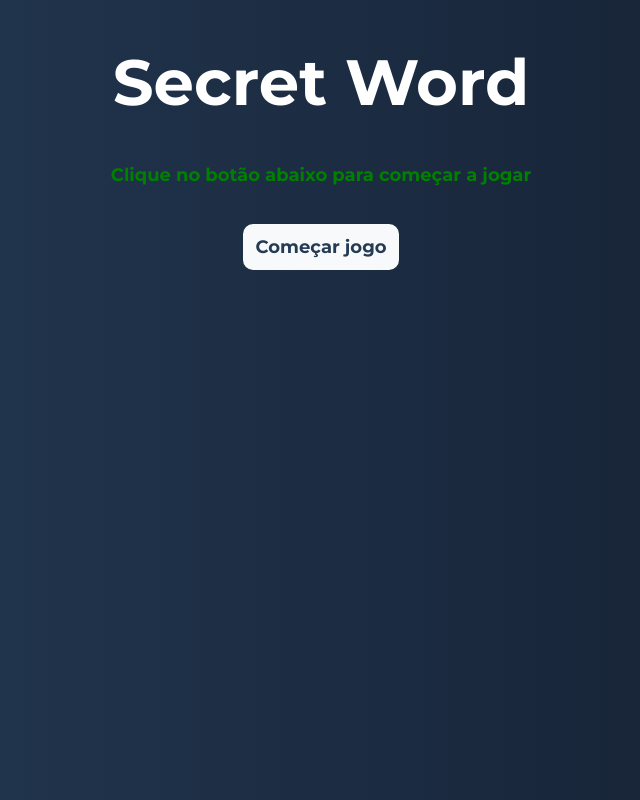
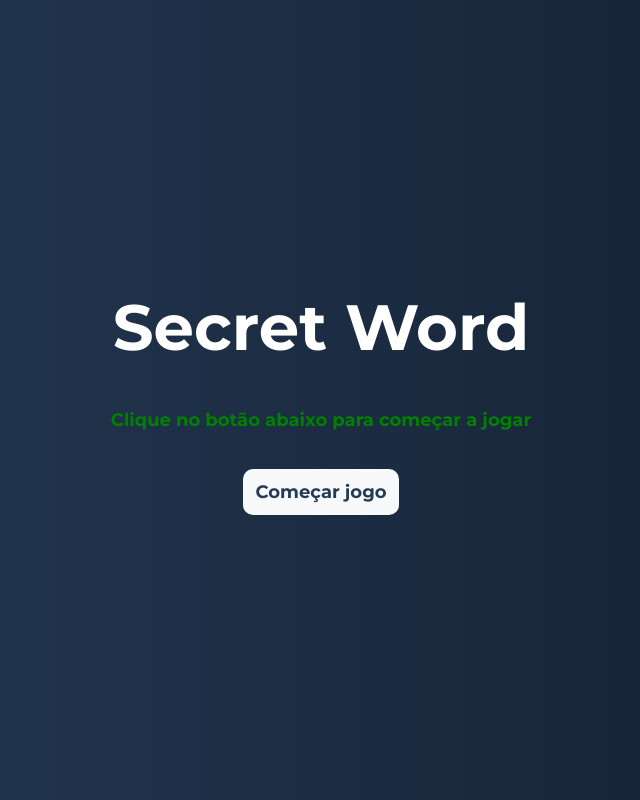
Before and after one commit to kauanzin222/Projeto-SecretWord, a React (Vite) app in the folder SecretWord/: page / in a window 1280 px wide. Shown: the whole page, without its empty margins (319-959 px from the left). Built offline with nearby package versions, Linux system fonts and the light colour scheme.

Commit message:
Criando uma classe CSS para subtítulo e add mais algumas estilizações para o body

```diff
--- a/SecretWord/src/components/TelaInicial.jsx
+++ b/SecretWord/src/components/TelaInicial.jsx
@@ -1,10 +1,11 @@
 import React from 'react'
+import styles from './TelaInicial.module.css'
 
 const TelaInicial = () => {
     return (
         <div className='container'>
             <h1>Secret Word</h1>
-            <p style={{color: 'green', fontWeight: 'bold'}}>Clique no botão abaixo para começar a jogar</p>
+            <p className={styles.subtitle}>Clique no botão abaixo para começar a jogar</p>
             <button>Começar jogo</button>
         </div>
     )
--- /dev/null
+++ b/SecretWord/src/components/TelaInicial.module.css
@@ -0,0 +1,4 @@
+.subtitle {
+    color: green;
+    font-weight: bold;
+}
--- a/SecretWord/src/index.css
+++ b/SecretWord/src/index.css
@@ -31,6 +31,13 @@ h1 {
 
 body {
   background-image: linear-gradient(to right, #243b55, #141e30);
+
+  display: flex;
+  justify-content: center;
+  align-items: center;
+
+  margin: 0;
+  min-height: 100vh;
 }
 
 .container {
```
